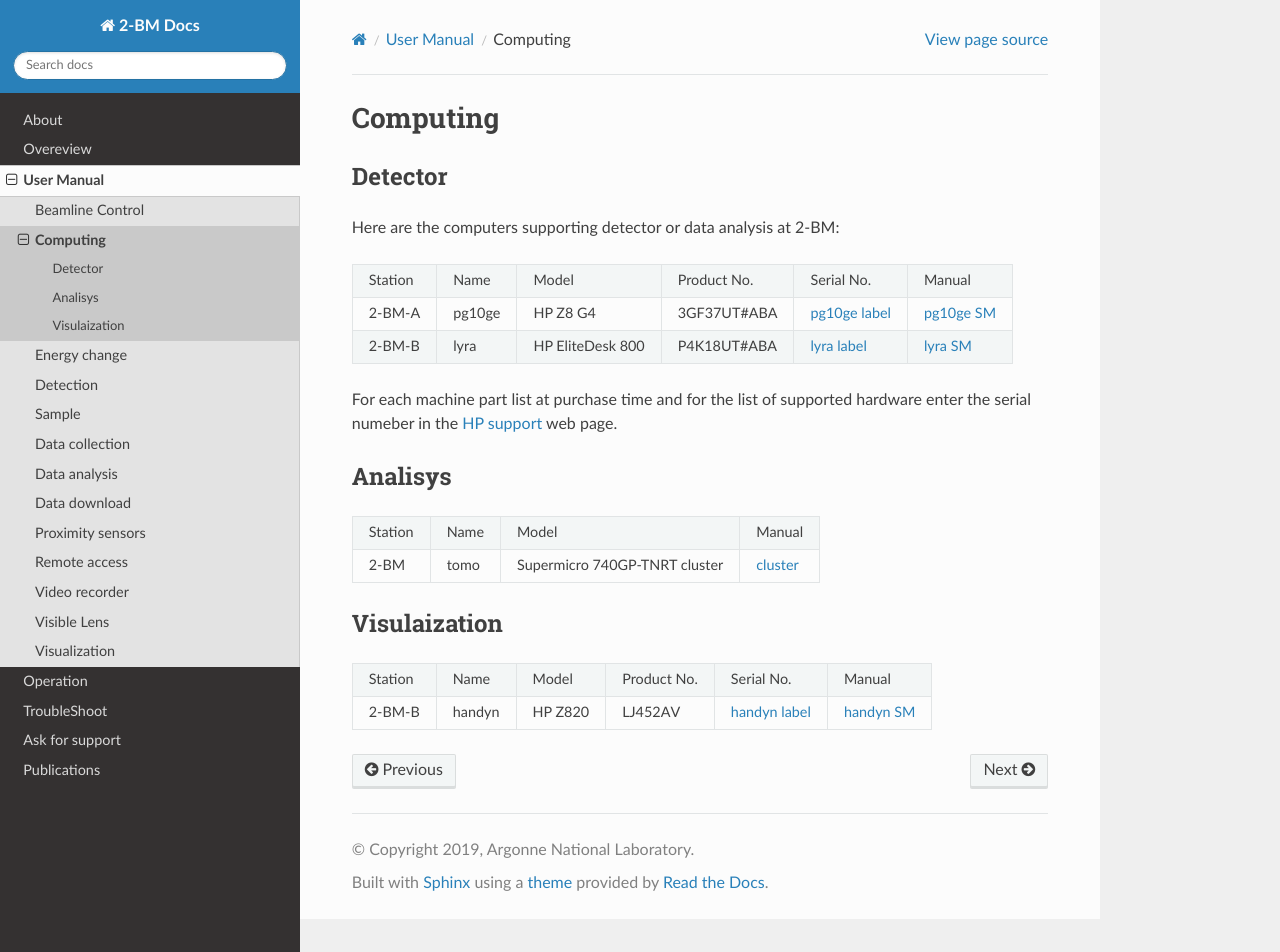
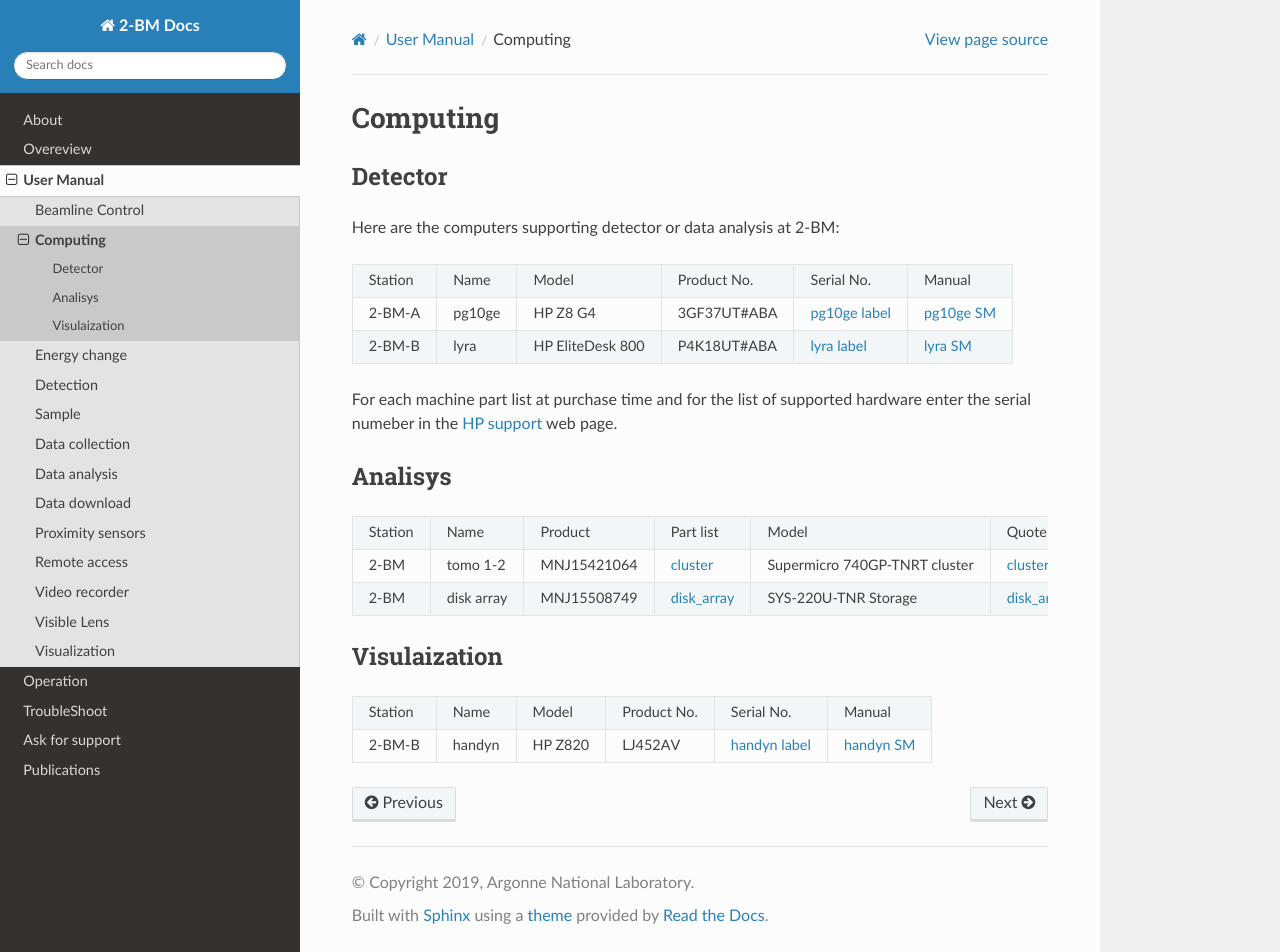
Before and after one commit to xray-imaging/2bm-docs, a Sphinx documentation site: the page built from docs/source/user/item_001.rst, in a window 1280 px wide and 952 px high. Built offline with Sphinx 7.4.7 and the Read the Docs theme 2.0.0, drawn with Linux system fonts in a browser that asks for light colours; the version number could not be read and is left out.

Commit message:
added cluster quote/part list

```diff
--- a/docs/source/user/item_001.rst
+++ b/docs/source/user/item_001.rst
@@ -22,16 +22,23 @@
 .. _lyra SM: https://anl.box.com/s/dv0ub0gdjhs7q3h50ehgro6gaesbxcjf
 .. _handyn label: https://anl.box.com/s/2kdy0yaz57nfodyv31k4etp83sqckb0x
 .. _handyn SM: https://anl.box.com/s/itwhcp9xr7xocl1djilyd5yqf8un6yjt
-.. _cluster: https://anl.box.com/s/cwqbvet2qv8239nhrof0qemyohd0jho3
+.. _cluster_folder: https://anl.box.com/s/cwqbvet2qv8239nhrof0qemyohd0jho3
+.. _cluster: https://anl.box.com/s/uysvb5ujnlugmd16r2f6o10fem9rjgvr
+.. _disk_array: https://anl.box.com/s/zzyvv7w80ltwbtf09zrjiqiw7ak6i7ge
+.. _cluster_quote: https://anl.box.com/s/j7wz6li4afoq2gs5g8feehmmz8q7whuy
+.. _disk_array_quote: https://anl.box.com/s/sbft8cbt2xcpzuuvikixr82dn9jf6zog
+
 
 Analisys
 --------
 
-+-----------+--------------+---------------------------------+----------------------+
-| Station   | Name         |      Model                      |         Manual       |
-+-----------+--------------+---------------------------------+----------------------+
-| 2-BM      | tomo         |  Supermicro 740GP-TNRT cluster  |      `cluster`_      |
-+-----------+--------------+---------------------------------+----------------------+
++-----------+--------------+---------------+-----------------+---------------------------------+----------------------+
+| Station   | Name         | Product       | Part list       |      Model                      |      Quote           |
++-----------+--------------+---------------+-----------------+---------------------------------+----------------------+
+| 2-BM      | tomo 1-2     | MNJ15421064   | `cluster`_      |  Supermicro 740GP-TNRT cluster  | `cluster_quote`_     |
++-----------+--------------+---------------+-----------------+---------------------------------+----------------------+
+| 2-BM      | disk array   | MNJ15508749   | `disk_array`_   |  SYS-220U-TNR Storage           | `disk_array_quote`_  |
++-----------+--------------+---------------+-----------------+---------------------------------+----------------------+
 
 
 
```
